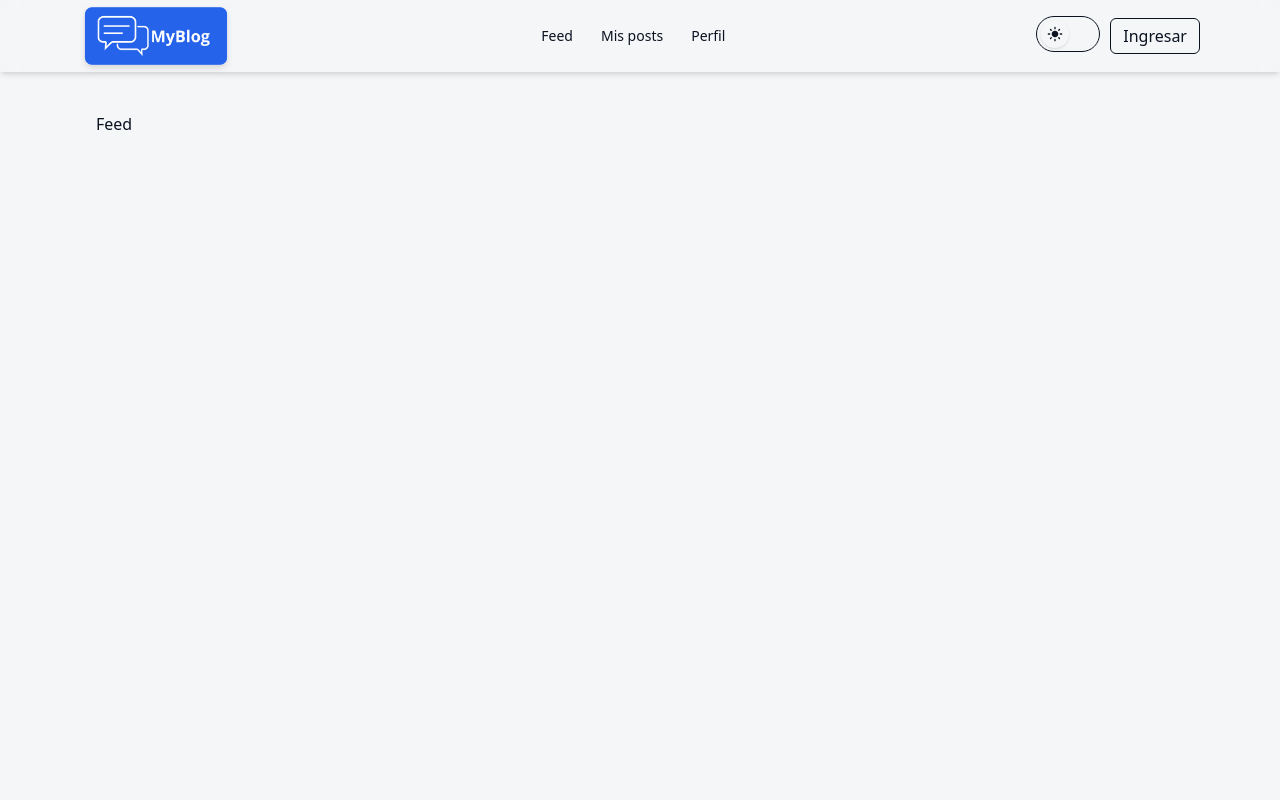
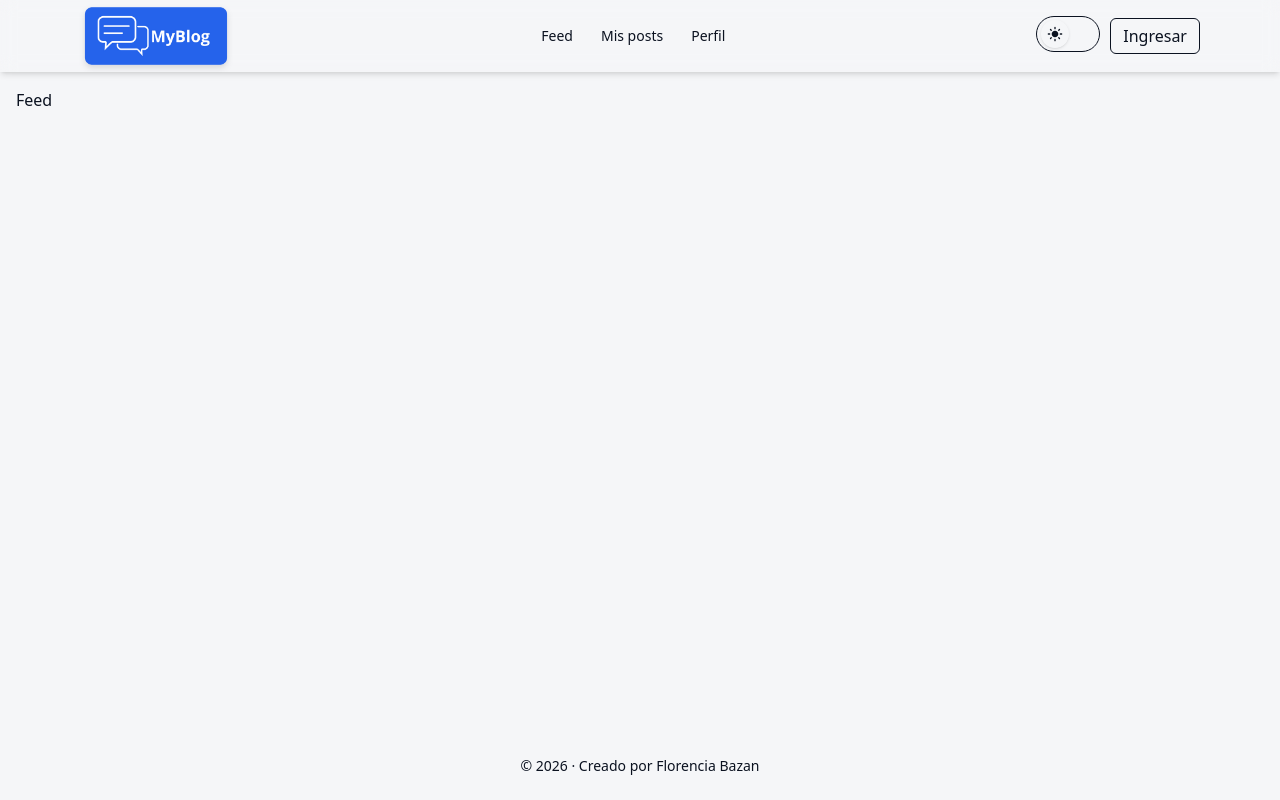
Before and after one commit to fsbazan07/challenge-blog-frontend, a React app: page /feed in a window 1280 px wide. Built offline with nearby package versions, Linux system fonts and the light colour scheme; the HTML template or start-up script is replaced by a standard one.

Commit message:
feat(layout): agregar footer fijo al fondo con sombreado sutil

```diff
--- /dev/null
+++ b/src/features/layout/components/Footer.tsx
@@ -0,0 +1,10 @@
+export default function Footer() {
+  return (
+    <footer className="bg-background ">
+      <div className="mx-auto max-w-6xl px-4 py-6 text-center text-sm text-muted-foreground">
+        © 2026 · Creado por{" "}
+        <span className="font-medium text-foreground">Florencia Bazan</span>
+      </div>
+    </footer>
+  );
+}
--- a/src/features/layout/components/Layout.tsx
+++ b/src/features/layout/components/Layout.tsx
@@ -1,13 +1,18 @@
 import { Outlet } from "react-router-dom";
 import Header from "./Header";
+import Footer from "./Footer";
 
 export default function Layout() {
   return (
-    <>
+    <div className="flex min-h-screen flex-col">
       <Header />
-      <main className="mx-auto max-w-6xl px-4 py-6">
+
+      {/* Contenido */}
+      <main className="flex-1">
         <Outlet />
       </main>
-    </>
+
+      <Footer />
+    </div>
   );
 }
```
